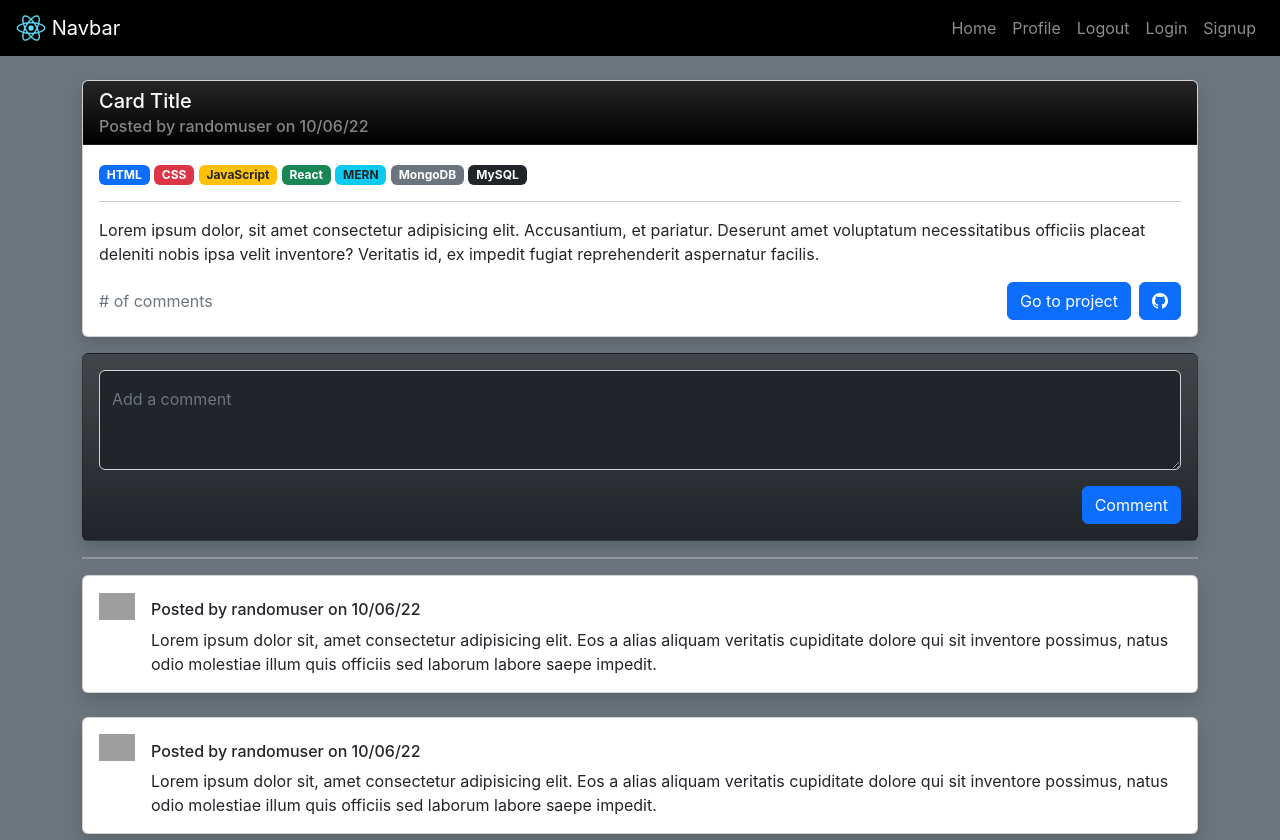
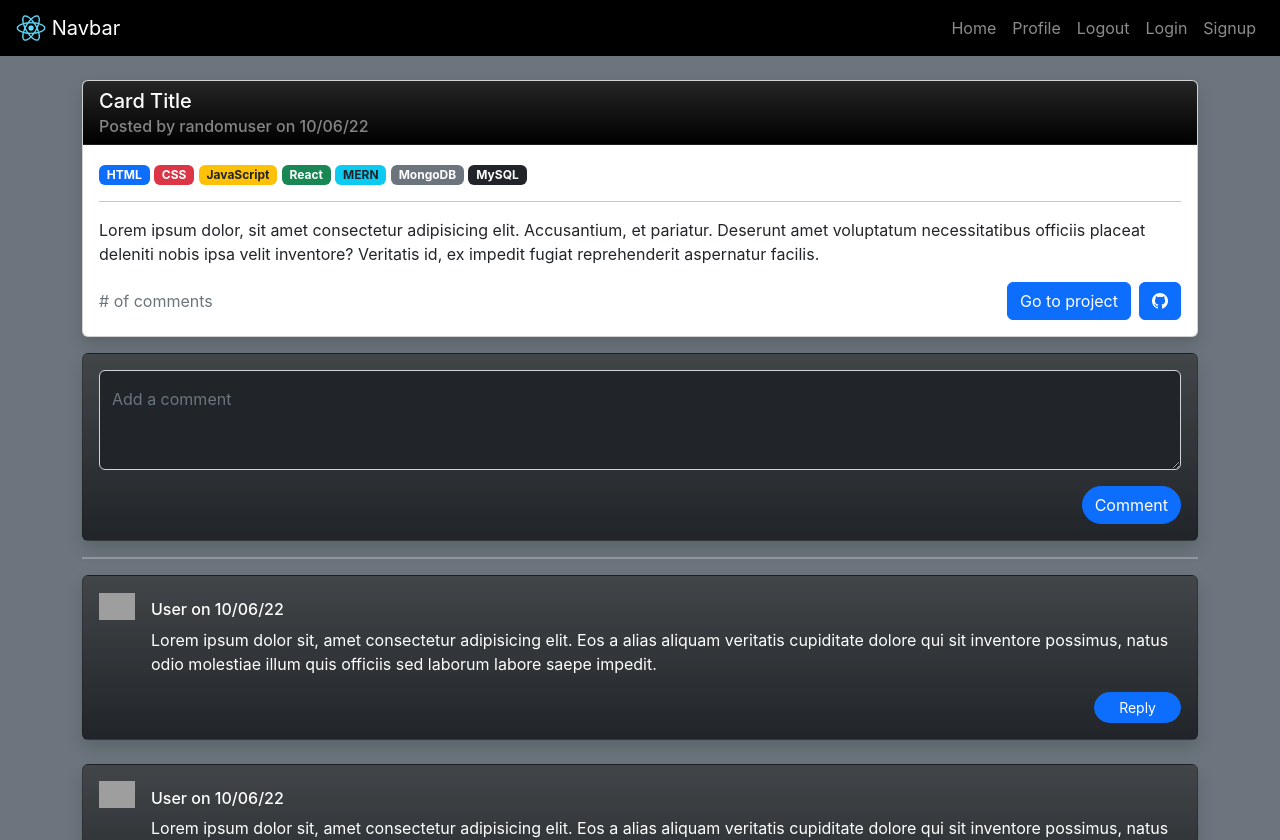
Before and after one commit to cnohilly/codeflow, a React (Create React App) app in the folder client/: page / in a window 1280 px wide. Shown: the top 840 px of the page. Built offline with nearby package versions, Linux system fonts and the light colour scheme; grey boxes are pictures that could not be loaded.

Commit message:
added reply button

```diff
--- a/client/src/components/Comment/index.js
+++ b/client/src/components/Comment/index.js
@@ -1,13 +1,14 @@
 import React from 'react';
-import { Container, Row, Col, Card } from 'react-bootstrap';
+import { Container, Row, Col, Card, Button } from 'react-bootstrap';
 
 const Comment = () => {
 
   return (
     <Col>
       {/* comment card */}
-      <Card className="shadow">
-        <Card.Body className="d-flex">
+      <Card className="bg-dark bg-gradient text-white shadow">
+        <Card.Body>
+          <div className="d-flex">
             <div className="flex-shrink-0">
               {/* profile image */}
               <img
@@ -21,12 +22,19 @@ const Comment = () => {
               <Card.Subtitle
                 className="my-2"
               >
-              Posted by randomuser on 10/06/22
+                User on 10/06/22
               </Card.Subtitle>
               {/* comment text */}
               <Card.Text>
                 Lorem ipsum dolor sit, amet consectetur adipisicing elit. Eos a alias aliquam veritatis cupiditate dolore qui sit inventore possimus, natus odio molestiae illum quis officiis sed laborum labore saepe impedit.
               </Card.Text>
+            </div>
+          </div>
+          <div className="d-flex justify-content-end mt-3">
+            {/* reply button */}
+            <Button variant="primary" size="sm" className="rounded-pill px-4">
+              Reply
+            </Button>
           </div>
         </Card.Body>
       </Card>
--- a/client/src/pages/SingleProject.js
+++ b/client/src/pages/SingleProject.js
@@ -34,7 +34,8 @@ const SingleProject = () => {
               </FloatingLabel>
             </Form.Group>
             <div className="d-flex justify-content-end mt-3">
-              <Button variant="primary" type="submit">
+              {/* comment button */}
+              <Button variant="primary" type="submit" className="rounded-pill">
                 Comment
               </Button>
             </div>
@@ -47,6 +48,7 @@ const SingleProject = () => {
       {/* comment list */}
       <div>
         <Row xs={1} className="g-4">
+          {/* .map() */}
           <Comment />
           <Comment />
           <Comment />
```
Lines whose indentation alone changed are shown as unchanged.
